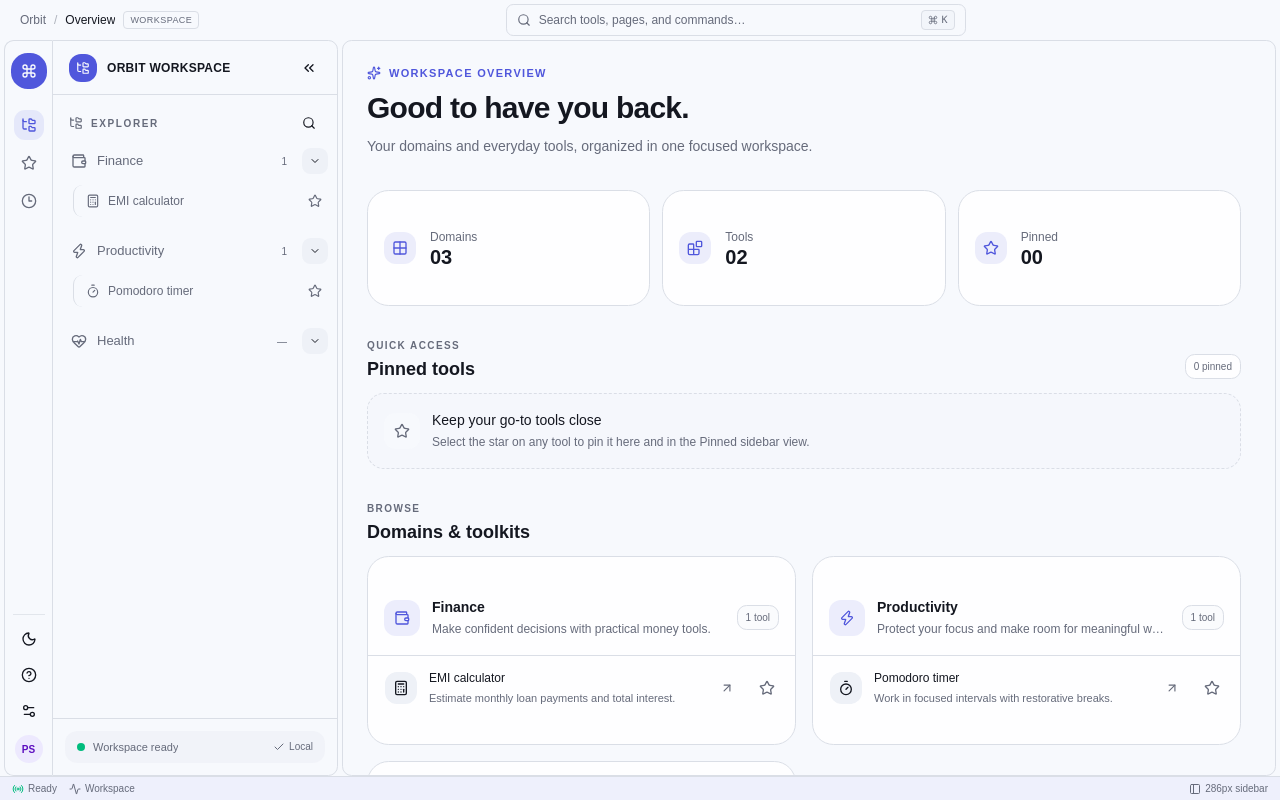
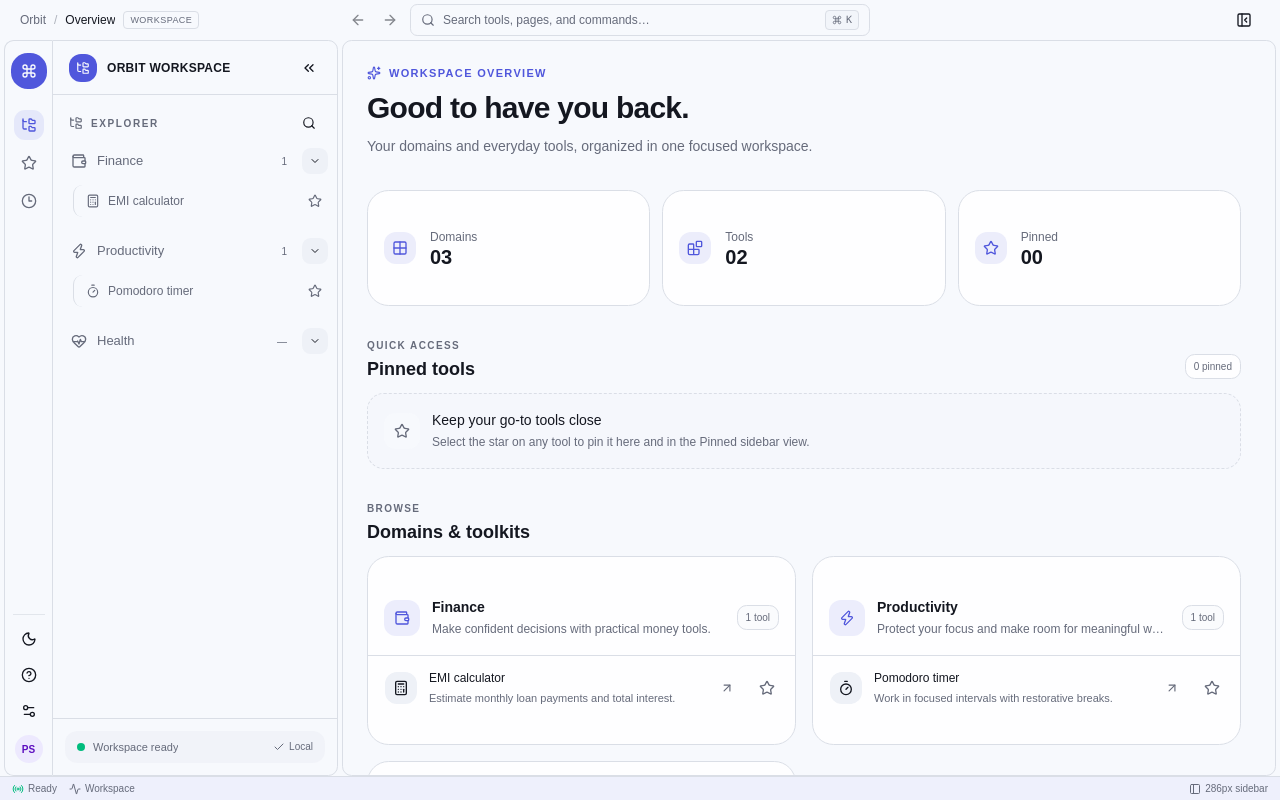
Before and after one commit to shrey714/All-In-One-Template, a React (Vite) app in the folder apps/web/: page / in a window 1280 px wide. Built offline with nearby package versions, Linux system fonts and the light colour scheme.

Commit message:
feat: add header sidebar toggle and centered navigation
Co-authored-by: Manus <dev-agent@manus.ai>

```diff
--- a/apps/web/src/app/AppShell.tsx
+++ b/apps/web/src/app/AppShell.tsx
@@ -151,7 +151,11 @@ export function AppShell() {
       data-density={compact ? "compact" : "comfortable"}
       className="flex h-svh min-h-0 flex-col overflow-hidden text-foreground"
     >
-      <WorkspaceToolbar onSearch={openSearch} />
+      <WorkspaceToolbar
+        onSearch={openSearch}
+        onToggleSidebar={toggleSidebar}
+        sidebarCollapsed={sidebarCollapsed}
+      />
       <div className="flex min-h-0 min-w-0 flex-1 overflow-hidden">
         <div className="hidden md:flex">
           <ActivityRail
--- a/apps/web/src/shared/components/layout/WorkspaceToolbar.tsx
+++ b/apps/web/src/shared/components/layout/WorkspaceToolbar.tsx
@@ -1,13 +1,62 @@
-import { useLocation } from "react-router-dom"
-import { Command, Search } from "lucide-react"
+import { useState } from "react"
+import { useLocation, useNavigate, useNavigationType } from "react-router-dom"
+import {
+  ArrowLeft,
+  ArrowRight,
+  Command,
+  PanelLeftClose,
+  PanelLeftOpen,
+  Search,
+} from "lucide-react"
 import { Button } from "@workspace/ui/components/button"
 import { getTool, getDomain } from "@/shared/config/registry"
 
 type Props = {
   onSearch: () => void
+  onToggleSidebar: () => void
+  sidebarCollapsed: boolean
 }
-export function WorkspaceToolbar({ onSearch }: Props) {
+export function WorkspaceToolbar({
+  onSearch,
+  onToggleSidebar,
+  sidebarCollapsed,
+}: Props) {
   const location = useLocation()
+  const navigate = useNavigate()
+  const navigationType = useNavigationType()
+  const route = `${location.pathname}${location.search}${location.hash}`
+  const [history, setHistory] = useState(() => ({
+    entries: [{ key: location.key, route }],
+    index: 0,
+    currentKey: location.key,
+  }))
+
+  let currentHistory = history
+  if (history.currentKey !== location.key) {
+    const entry = { key: location.key, route }
+    let entries = history.entries
+    let index = history.index
+
+    if (navigationType === "POP") {
+      const previousIndex = entries.findIndex((item) => item.key === entry.key)
+      if (previousIndex >= 0) {
+        index = previousIndex
+      } else {
+        entries = [...entries.slice(0, index + 1), entry]
+        index = entries.length - 1
+      }
+    } else if (navigationType === "PUSH") {
+      entries = [...entries.slice(0, index + 1), entry]
+      index = entries.length - 1
+    } else {
+      entries = [...entries]
+      entries[index] = entry
+    }
+
+    currentHistory = { entries, index, currentKey: entry.key }
+    setHistory(currentHistory)
+  }
+
   const parts = location.pathname.split("/").filter(Boolean)
   const domain = parts[0] === "domains" ? getDomain(parts[1] ?? "") : undefined
   const toolIndex = parts.indexOf("tools")
@@ -20,20 +69,44 @@ export function WorkspaceToolbar({ onSearch }: Props) {
     domain?.name ??
     (parts[0] === "not-found" ? "Not found" : "Overview")
   return (
-    <header className="flex shrink-0 items-center justify-between gap-2 px-3 py-1 sm:gap-3 sm:px-5">
-      <div className="flex min-w-0 shrink items-center gap-2 text-xs">
-        <span className="hidden text-muted-foreground sm:inline">Orbit</span>
-        <span className="hidden text-muted-foreground/50 sm:inline">/</span>
+    <header className="grid shrink-0 grid-cols-[minmax(0,1fr)_minmax(0,min(460px,calc(100vw-160px)))_minmax(0,1fr)] items-center gap-2 px-3 py-1 sm:px-5">
+      <div className="hidden min-w-0 items-center gap-2 text-xs lg:flex">
+        <span className="text-muted-foreground">Orbit</span>
+        <span className="text-muted-foreground/50">/</span>
         <span className="truncate font-medium">{crumb}</span>
         <span className="hidden rounded border px-1.5 py-0.5 text-[9px] tracking-wider text-muted-foreground uppercase xl:inline">
           Workspace
         </span>
       </div>
-      <div className="flex min-w-0 flex-1 justify-center">
+      <div className="relative col-start-2 w-full min-w-0">
+        <div className="absolute top-1/2 right-full mr-1 flex -translate-y-1/2 items-center">
+          <Button
+            variant="ghost"
+            size="icon-sm"
+            className="size-8 rounded-sm"
+            aria-label="Go back"
+            title="Go back"
+            disabled={currentHistory.index <= 0}
+            onClick={() => navigate(-1)}
+          >
+            <ArrowLeft className="size-4" />
+          </Button>
+          <Button
+            variant="ghost"
+            size="icon-sm"
+            className="size-8 rounded-sm"
+            aria-label="Go forward"
+            title="Go forward"
+            disabled={currentHistory.index >= currentHistory.entries.length - 1}
+            onClick={() => navigate(1)}
+          >
+            <ArrowRight className="size-4" />
+          </Button>
+        </div>
         <Button
           variant="outline"
           aria-label="Search tools, pages, and commands"
-          className="h-8 w-full max-w-[460px] min-w-0 justify-start gap-2 rounded-sm bg-background px-2.5 text-xs font-normal text-muted-foreground shadow-none"
+          className="h-8 w-full min-w-0 justify-start gap-2 rounded-sm bg-background px-2.5 text-xs font-normal text-muted-foreground shadow-none"
           onClick={onSearch}
         >
           <Search className="size-3.5 shrink-0" />
@@ -45,6 +118,22 @@ export function WorkspaceToolbar({ onSearch }: Props) {
           </kbd>
         </Button>
       </div>
+      <div className="justify-self-end">
+        <Button
+          variant="ghost"
+          size="icon-sm"
+          className="size-8 rounded-sm"
+          aria-label={sidebarCollapsed ? "Expand sidebar" : "Collapse sidebar"}
+          title={sidebarCollapsed ? "Expand sidebar" : "Collapse sidebar"}
+          onClick={onToggleSidebar}
+        >
+          {sidebarCollapsed ? (
+            <PanelLeftOpen className="size-4" />
+          ) : (
+            <PanelLeftClose className="size-4" />
+          )}
+        </Button>
+      </div>
     </header>
   )
 }
```
